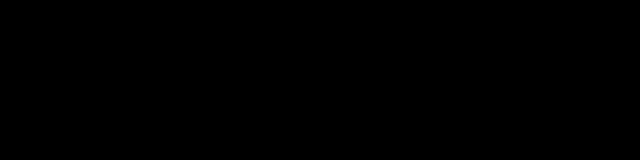
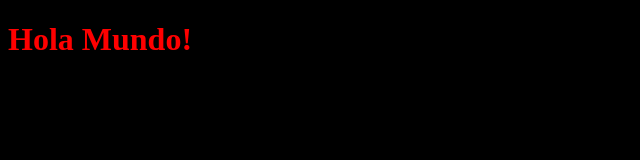
Before and after one commit to Juand12348/NuevoRepositorio, a plain HTML site: page index.html in a window 1280 px wide. Shown: the whole page, without its empty margins (0-640 px from the left). Drawn offline with Linux system fonts and the light colour scheme.

Commit message:
styles.css

```diff
--- a/index.html
+++ b/index.html
@@ -7,6 +7,7 @@
     <link rel="stylesheet" href="styles.css">
 </head>
 <body>
+    <h1>Hola Mundo!</h1>
 
 </body>
 </html>
--- a/styles.css
+++ b/styles.css
@@ -1,3 +1,4 @@
-body{
+*{
     background-color: black;
+    color: red;
 }
```
